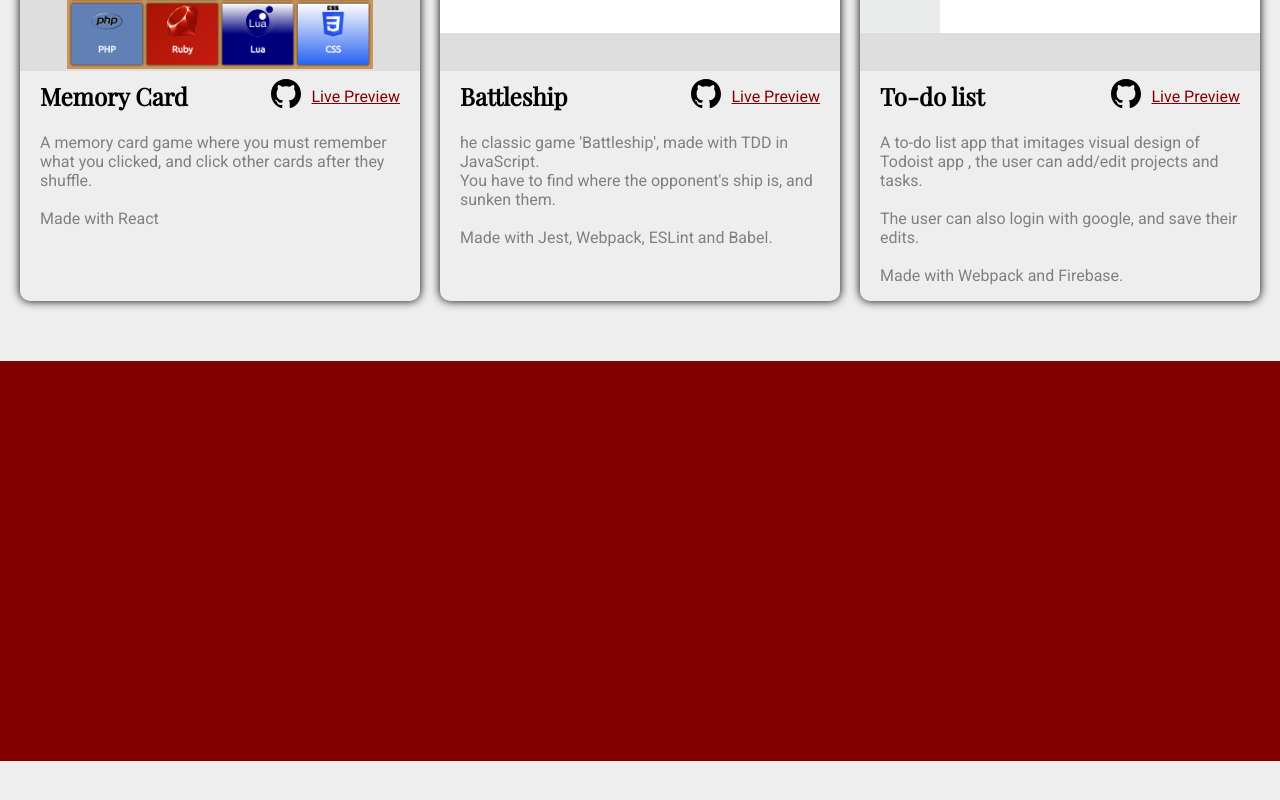
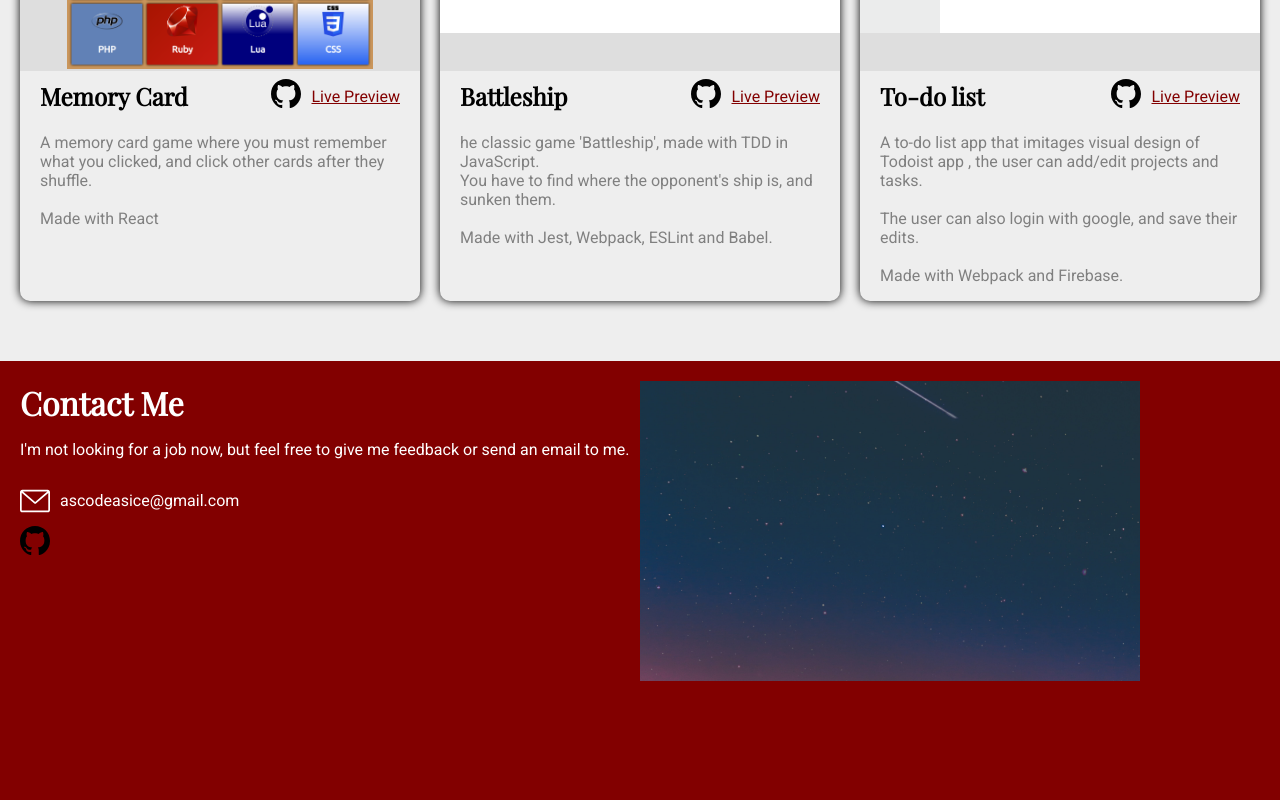
Before and after one commit to ascodeasice/portfolio, a React (Create React App) app in the folder portfolio_page/: page / in a window 1280 px wide. Shown: the part 1346-2146 px from the top of the page. Before the commit the page ends 2107 px from the top, so only its background shows below. Built offline with nearby package versions, Linux system fonts and the light colour scheme.

Commit message:
Finish layout of desktop.

```diff
--- a/portfolio_page/src/components/Contact.js
+++ b/portfolio_page/src/components/Contact.js
@@ -1,13 +1,27 @@
 import { useEffect } from 'react';
+import Star from '../assets/photo/star.jpg';
+import Mail from '../assets/icon/mail.svg';
+import Github from '../assets/icon/github.svg';
 
 function Contact({ scrollTrigger }) {
   useEffect(() => {
-    scrollTrigger('.contact', 'changeColor');
+    scrollTrigger('.contact', 'changeOpacity');
   }, []);
 
   return (
     <div className="contact">
-
+      <div className='contactWrapper'>
+        <h1 className='title white'>Contact Me</h1>
+        <p className='description white'>I'm not looking for a job now, but feel free to give me feedback or send an email to me.</p>
+        <a href='mailto:ascodeasice@gmail.com' className='emailWrapper'>
+          <img src={Mail} className='icon' alt='' />
+          <p className='description white'>ascodeasice@gmail.com</p>
+        </a>
+        <a href="https://github.com/ascodeasice">
+          <img className='icon' src={Github} alt='my github page' />
+        </a>
+      </div>
+      <img className='contactPicture white' alt='' src={Star} />
     </div>
   );
 }
--- a/portfolio_page/src/components/Introduction.js
+++ b/portfolio_page/src/components/Introduction.js
@@ -1,4 +1,5 @@
 import Github from '../assets/icon/github.svg';
+import Star from '../assets/photo/star.jpg';
 
 function Introduction() {
   return (
@@ -12,7 +13,7 @@ function Introduction() {
         <p className='description grey'>(I might use my own photo someday)</p>
         <div className='iconBar'>
           <a href="https://github.com/ascodeasice">
-            <img className='icon' src={Github} alt='github icon' />
+            <img className='icon' src={Github} alt='my github page' />
           </a>
         </div>
       </div>
--- a/portfolio_page/src/components/ProjectContainer.js
+++ b/portfolio_page/src/components/ProjectContainer.js
@@ -63,7 +63,7 @@ function ProjectContainer({ scrollTrigger }) {
       <h1 className='title paddingLeft'>My Projects</h1>
       <div className="projectContainer">
         {
-          projects.map((project) => <Project name={project.name} description={project.description}
+          projects.map((project, i) => <Project key={i} name={project.name} description={project.description}
             githubLink={project.githubLink} liveLink={project.liveLink} src={project.src} />)
         }
       </div>
--- a/portfolio_page/src/styles/animation.css
+++ b/portfolio_page/src/styles/animation.css
@@ -32,3 +32,13 @@
     background-color: var(--maroon);
   }
 }
+
+@keyframes changeOpacity {
+  from {
+    opacity: 0;
+  }
+
+  to {
+    opacity: 1;
+  }
+}
--- a/portfolio_page/src/styles/index.css
+++ b/portfolio_page/src/styles/index.css
@@ -4,6 +4,7 @@
   --red: #C10000;
   --lightGrey: #EEEEEE;
   --grey: #DEDEDE;
+  --contactAnimationTime: 2s;
 }
 
 body {
@@ -56,7 +57,9 @@ a:hover {
   display: inline-block;
   box-shadow: 0 0 10px black;
   z-index: 5;
-  animation: slideLeft var(--slideLeftTime);
+  opacity: 0;
+  animation: slideLeft var(--slideLeftTime) .5s;
+  animation-fill-mode: forwards;
 
   background-image: url('../assets/photo/star.jpg');
   background-repeat: no-repeat;
@@ -87,7 +90,7 @@ a:hover {
   opacity: 0;
   max-width: 60vw;
   min-height: 200px;
-  animation: slideLeft var(--slideLeftTime);
+  animation: slideLeft var(--slideLeftTime) .5s;
   animation-fill-mode: forwards;
   /* keep change of opacity after animation */
 }
@@ -95,6 +98,7 @@ a:hover {
 .title {
   margin: 0;
   margin-bottom: 10px;
+  white-space: nowrap;
 }
 
 .iconBar {
@@ -167,6 +171,7 @@ a:hover {
 .description {
   white-space: pre-line;
   padding-right: 10px;
+  text-decoration: none;
 }
 
 .slideFromBottom {
@@ -178,6 +183,33 @@ a:hover {
   background-color: var(--maroon);
 }
 
-.changeColor {
-  animation: changeColor 2s;
+.contact {
+  padding: 20px;
+  display: grid;
+  grid-template-columns: 1fr 1fr;
+  opacity: 0;
+  background-color: var(--maroon);
 }
+
+.contactPicture {
+  object-fit: cover;
+  min-width: 500px;
+  max-height: 300px;
+}
+
+.changeOpacity {
+  animation: changeOpacity var(--contactAnimationTime) forwards;
+}
+
+.emailWrapper {
+  display: grid;
+  grid-template-columns: repeat(2, min-content);
+  align-items: center;
+  column-gap: 10px;
+  width: fit-content;
+}
+
+.bigIcon {
+  width: 50px;
+  height: 50px;
+}
```
Also changed, not shown: portfolio_page/src/assets/icon/mail.svg (added).
